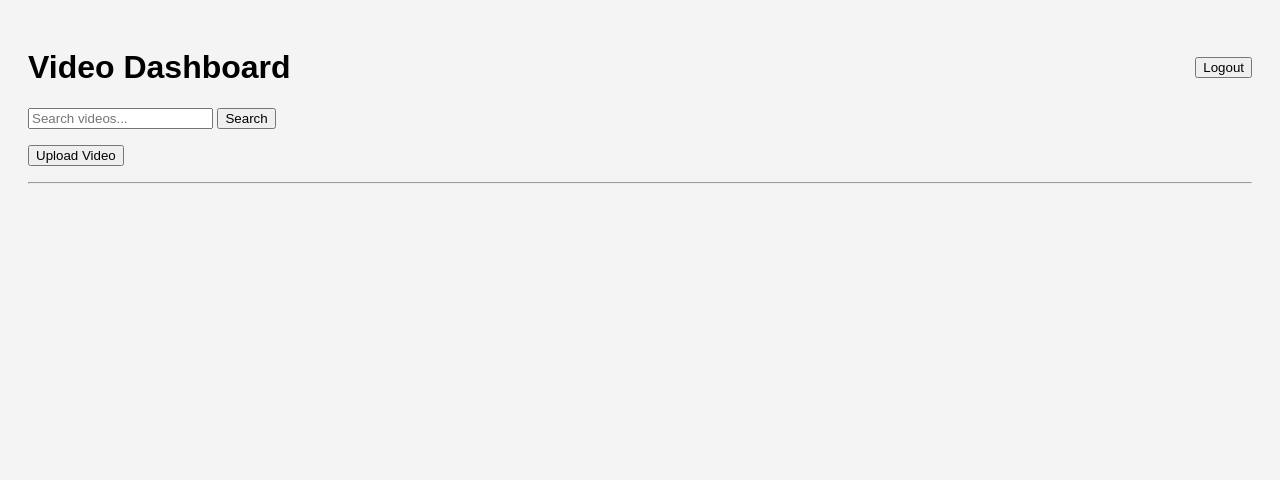
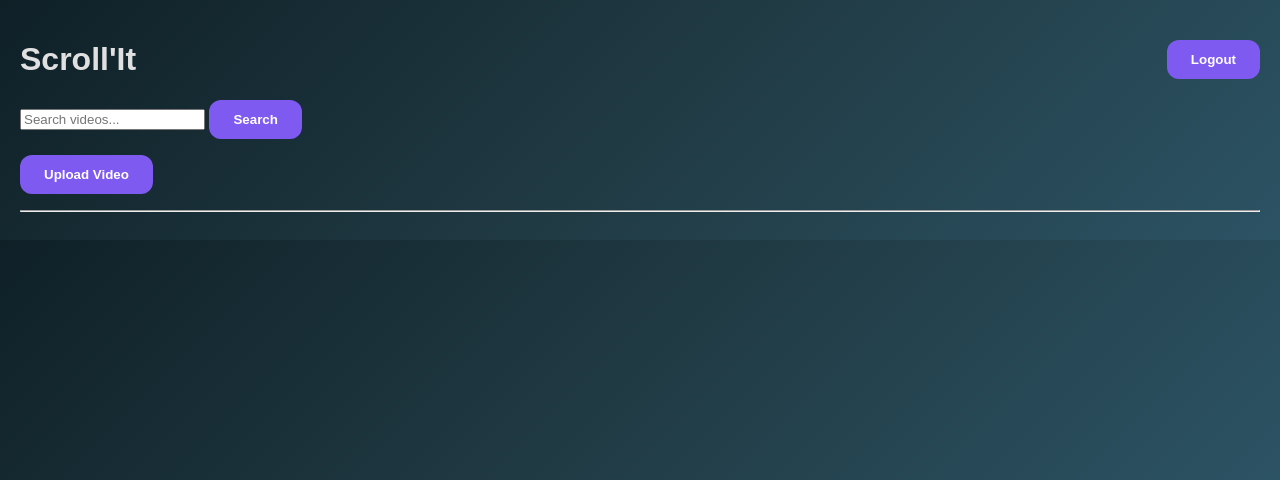
Before and after one commit to afaqbhutta/Scroll-it, a Flask app: page /dashboard in a window 1280 px wide. Shown: the top 480 px of the page. Run offline with Flask 3, Linux system fonts and the light colour scheme; the visitor is signed in with stand-in values (Sample User, id 1).

Commit message:
some styling..

```diff
--- /dev/null
+++ b/static/style.css
@@ -0,0 +1,55 @@
+body {
+  background: linear-gradient(135deg, #0f2027, #203a43, #2c5364);
+  color: #e0e0e0;
+  font-family: 'Poppins', sans-serif;
+  margin: 0; padding: 0;
+}
+
+header, .nav-buttons {
+  display: flex;
+  justify-content: space-between;
+  padding: 20px 40px;
+  background: rgba(12, 12, 12, 0.75);
+  backdrop-filter: blur(10px);
+  box-shadow: 0 2px 12px rgba(0,0,0,0.6);
+}
+
+button, input[type="submit"] {
+  background: #7f5af0; /* neon purple */
+  border: none;
+  border-radius: 12px;
+  padding: 12px 24px;
+  color: white;
+  font-weight: 600;
+  cursor: pointer;
+  transition: background 0.3s ease;
+}
+
+button:hover, input[type="submit"]:hover {
+  background: #a277f4;
+  box-shadow: 0 0 15px #a277f4;
+}
+
+.video-card {
+  background: rgba(255, 255, 255, 0.07);
+  border-radius: 16px;
+  box-shadow: 0 8px 24px rgba(0, 0, 0, 0.25);
+  padding: 20px;
+  margin: 20px 0;
+  transition: transform 0.3s ease, box-shadow 0.3s ease;
+}
+
+.video-card:hover {
+  transform: translateY(-5px);
+  box-shadow: 0 12px 32px rgba(127, 90, 240, 0.6);
+}
+
+/* Smooth fade-in animation */
+.fade-in {
+  opacity: 0;
+  animation: fadeInAnim 1s forwards;
+}
+
+@keyframes fadeInAnim {
+  to { opacity: 1; }
+}
--- a/templates/consumer.html
+++ b/templates/consumer.html
@@ -3,13 +3,15 @@
 <head>
     <meta charset="UTF-8">
     <meta name="viewport" content="width=device-width, initial-scale=1.0">
-    <title>Consumer Dashboard</title>
+    <link rel="stylesheet" href="{{ url_for('static', filename='style.css') }}">
+
+    <title>Scroll'It</title>
     <style>
         body {
             font-family: Arial, sans-serif;
             margin: 0;
             padding: 20px;
-            background-color: #f5f5f5;
+            /* background-color: #f5f5f5; */
         }
 
         .container {
--- a/templates/dashboard.html
+++ b/templates/dashboard.html
@@ -1,22 +1,22 @@
 <!DOCTYPE html>
 <html>
 <head>
-    <title>Video Dashboard</title>
+    <link rel="stylesheet" href="{{ url_for('static', filename='style.css') }}">
+    <title>Scroll'It</title>
     <style>
         body {
             font-family: Arial, sans-serif;
             padding: 20px;
-            background: #f4f4f4;
+            /* background: #f4f4f4; */
         }
         .video-card {
-            background: #fff;
             border-radius: 8px;
             padding: 15px;
             margin: 20px 0;
             box-shadow: 0 2px 8px rgba(0,0,0,0.1);
         }
         video {
-            width: 100%;
+            width: 50%;
             max-width: 640px;
             margin-top: 10px;
         }
@@ -30,7 +30,6 @@
             height: 60px;
         }
         .comment {
-            background: #f9f9f9;
             padding: 8px;
             border-radius: 5px;
             margin: 5px 0;
@@ -48,7 +47,7 @@
 <body>
 
     <div class="top-bar">
-        <h1>Video Dashboard</h1>
+        <h1>Scroll'It</h1>
         <a href="/logout"><button>Logout</button></a>
     </div>
 
@@ -75,7 +74,6 @@
                 <strong>Producer:</strong> {{ video.producer or 'N/A' }} |
                 <strong>Genre:</strong> {{ video.genre or 'N/A' }} |
                 <strong>Age Rating:</strong> {{ video.age_rating or 'N/A' }} <br>
-                <strong>Uploaded:</strong> {{ video.uploaded_at.strftime('%Y-%m-%d %H:%M:%S') }}
             </p>
             <p>{{ video.description or '' }}</p>
             <video controls>
@@ -105,7 +103,7 @@
             {% for comment in entry.comments %}
                 <div class="comment">
                     <strong>{{ comment.user.username }}:</strong> {{ comment.content }}
-                    <small>({{ comment.created_at.strftime('%Y-%m-%d %H:%M') }})</small>
+                    <!-- <small>({{ comment.created_at.strftime('%Y-%m-%d %H:%M') }})</small> -->
 
                     {% if comment.user_id == session['user_id'] %}
                         <form method="POST" action="/dashboard" style="display:inline;">
--- a/templates/register.html
+++ b/templates/register.html
@@ -3,18 +3,18 @@
 <head>
     <meta charset="UTF-8">
     <meta name="viewport" content="width=device-width, initial-scale=1.0">
-    <title>Register</title>
+    <link rel="stylesheet" href="{{ url_for('static', filename='style.css') }}">
+
+    <title>Scroll'It</title>
     <style>
         body {
             font-family: Arial, sans-serif;
             max-width: 400px;
             margin: 50px auto;
             padding: 20px;
-            background-color: #f5f5f5;
         }
 
         .register-container {
-            background: white;
             padding: 30px;
             border-radius: 8px;
             box-shadow: 0 2px 10px rgba(0,0,0,0.1);
```
Also changed, not shown: templates/creator.html (+7 -18 lines), templates/creatorVideos.html (+9 -2 lines), templates/login.html (+4 -3 lines), 1 other file.
